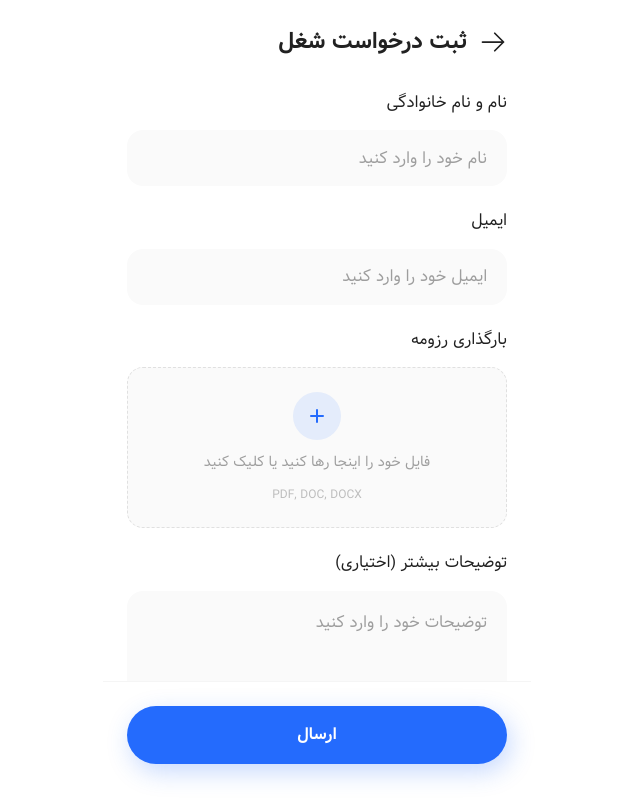
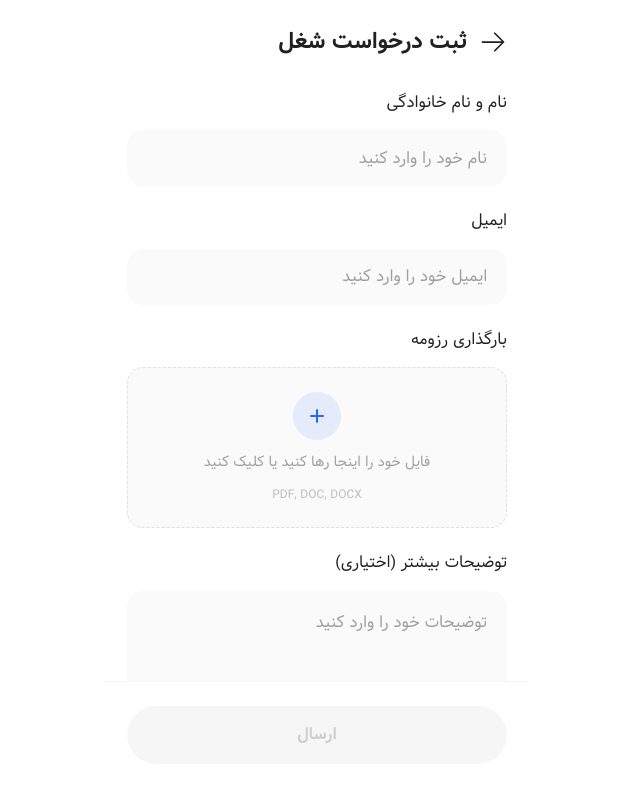
Before and after one commit to alirezanezami1/Job-Finder-App, a Vue app: page /apply-with-cv/1 in a window 1280 px wide. Shown: the whole page, without its empty margins (323-963 px from the left). Built offline with nearby package versions, Linux system fonts and the light colour scheme.

Commit message:
completing logic for success applying

```diff
--- a/src/views/ApplyWithCVView.vue
+++ b/src/views/ApplyWithCVView.vue
@@ -1,12 +1,17 @@
 <script setup>
 import { ArrowRightIcon } from '@heroicons/vue/24/outline'
 import { useRoute } from 'vue-router'
-import { ref } from 'vue'
+import { ref, computed } from 'vue'
 
 const route = useRoute()
 const id = route.params.id
 const selectedFile = ref(null)
-const isSuccess = ref(true)
+const fullName = ref('')
+const email = ref('')
+
+const isSuccess = computed(() => {
+  return fullName.value && email.value && selectedFile.value
+})
 
 const handleFileChange = (event) => {
   const file = event.target.files[0]
@@ -50,6 +55,7 @@ const formatFileSize = (bytes) => {
       <div class="flex flex-col justify-center items-start gap-4 w-full">
         <p class="text-[16px] leading-[140%] font-medium text-gray900">نام و نام خانوادگی</p>
         <input
+          v-model="fullName"
           type="text"
           class="w-[380px] h-[56px] text-gray-500 px-5 rounded-2xl bg-gray50 focus:outline-none placeholder:text-gray500"
           placeholder="نام خود را وارد کنید"
@@ -59,6 +65,7 @@ const formatFileSize = (bytes) => {
       <div class="flex flex-col justify-center items-start gap-4 w-full">
         <p class="text-[16px] leading-[140%] font-medium text-gray900">ایمیل</p>
         <input
+          v-model="email"
           type="email"
           class="w-[380px] h-[56px] text-gray-500 px-5 rounded-2xl bg-gray50 focus:outline-none placeholder:text-gray500"
           placeholder="ایمیل خود را وارد کنید"
@@ -163,8 +170,14 @@ const formatFileSize = (bytes) => {
     <!-- submit button  -->
     <div class="fixed bottom-0 z-10 w-mobile bg-white border-t border-gray100 p-6 pb-9">
       <button
-        class="px-4 py-[18px] rounded-full cursor-pointer flex justify-center items-center shadow-btn w-full bg-primary500 text-white text-[16px] leading-[140%] font-bold"
-        :disabled="isSuccess"
+        type="button"
+        class="px-4 py-[18px] rounded-full flex justify-center items-center shadow-btn w-full text-[16px] leading-[140%] font-bold disabled:cursor-not-allowed disabled:opacity-50 disabled:shadow-none"
+        :class="[
+          isSuccess
+            ? 'bg-primary500 text-white cursor-pointer'
+            : 'bg-gray200 text-gray500 shadow-none cursor-not-allowed',
+        ]"
+        :disabled="!isSuccess"
       >
         ارسال
       </button>
```
